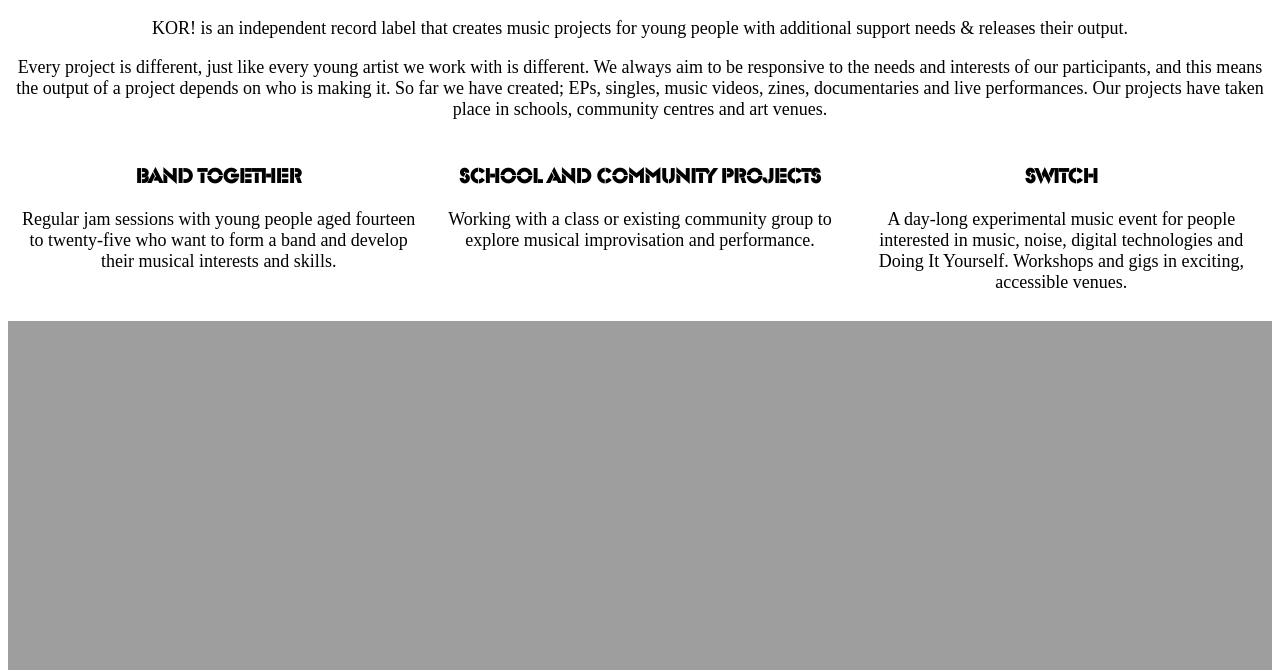
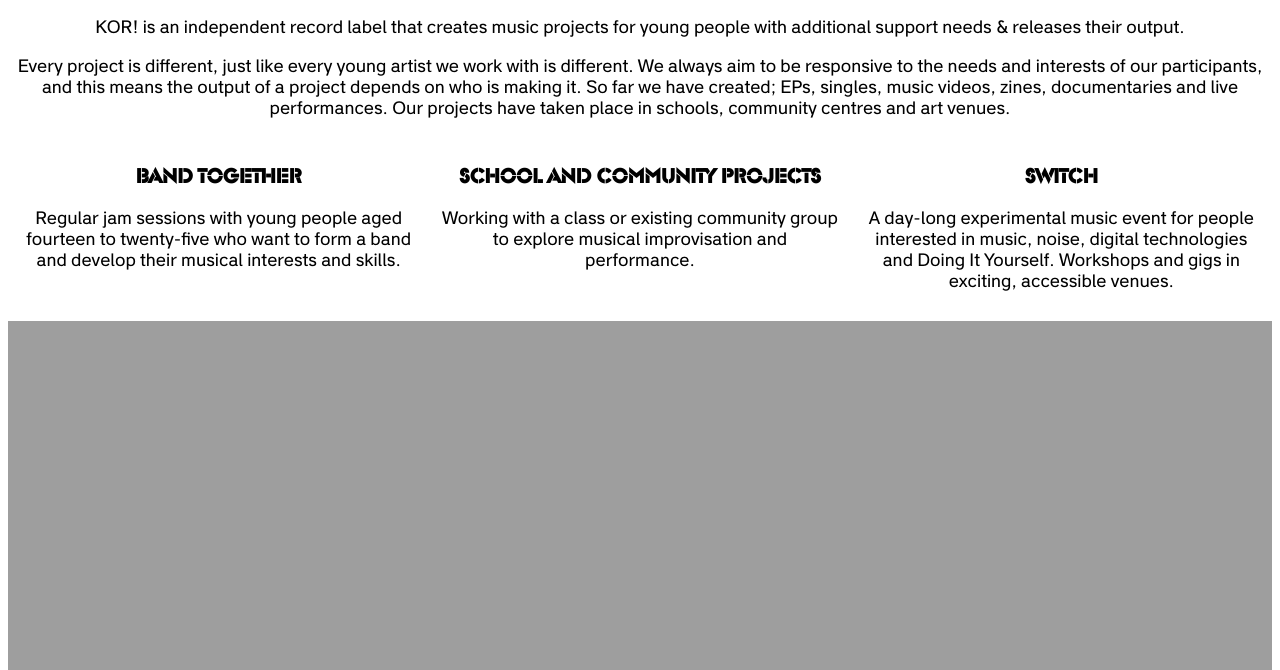
Before and after one commit to jessmcmorrow/kor-records, a website: page index.html in a window 1280 px wide. Shown: the part 130-800 px from the top of the page. Drawn offline with Linux system fonts and the light colour scheme; the site is published under a folder, as on GitHub Pages, so addresses that start at the root find nothing.

Commit message:
missing fonts

```diff
--- a/css/style.css
+++ b/css/style.css
@@ -1,8 +1,8 @@
 @font-face {
     font-family: "CircularStdBold";
-    src: url("/fonts/CircularStd-Bold.otf");
+    src: url("../fonts/CircularStd-Bold.otf");
     /* IE9 Compat Modes */
-    src: url("/fonts/CircularStd-Bold.otf") format("embedded-opentype"), /* IE6-IE8 */ url("/fonts/CircularStd-Bold.otf") format("woff2"), /* Super Modern Browsers */ url("/fonts/CircularStd-Bold.otf") format("woff"), /* Pretty Modern Browsers */ url("/fonts/CircularStd-Bold.otf") format("truetype"), /* Safari, Android, iOS */ url("/fonts/CircularStd-Bold.otf") format("svg");
+    src: url("../fonts/CircularStd-Bold.otf") format("embedded-opentype"), /* IE6-IE8 */ url("../fonts/CircularStd-Bold.otf") format("woff2"), /* Super Modern Browsers */ url("../fonts/CircularStd-Bold.otf") format("woff"), /* Pretty Modern Browsers */ url("../fonts/CircularStd-Bold.otf") format("truetype"), /* Safari, Android, iOS */ url("../fonts/CircularStd-Bold.otf") format("svg");
     /* Legacy iOS */
 }
 
@@ -10,42 +10,42 @@
     font-family: 'Studio Sans Regular';
     font-style: normal;
     font-weight: normal;
-    src: local('Studio Sans Regular'), url('/fonts/StudioSans.woff') format('woff');
+    src: local('Studio Sans Regular'), url('../fonts/StudioSans.woff') format('woff');
 }
 
 @font-face {
     font-family: 'Studio Sans ExtraLight';
     font-style: normal;
     font-weight: normal;
-    src: local('Studio Sans ExtraLight'), url('/fonts/StudioSans Extra Light.woff') format('woff');
+    src: local('Studio Sans ExtraLight'), url('../fonts/StudioSans Extra Light.woff') format('woff');
 }
 
 @font-face {
     font-family: 'Studio Sans Light';
     font-style: normal;
     font-weight: normal;
-    src: local('Studio Sans Light'), url('/fonts/StudioSans Light.woff') format('woff');
+    src: local('Studio Sans Light'), url('../fonts/StudioSans Light.woff') format('woff');
 }
 
 @font-face {
     font-family: 'Studio Sans Medium';
     font-style: normal;
     font-weight: normal;
-    src: local('Studio Sans Medium'), url('/fonts/StudioSans Medium.woff') format('woff');
+    src: local('Studio Sans Medium'), url('../fonts/StudioSans Medium.woff') format('woff');
 }
 
 @font-face {
     font-family: 'Studio Sans Bold';
     font-style: normal;
     font-weight: normal;
-    src: local('Studio Sans Bold'), url('/fonts/StudioSans Bold.woff') format('woff');
+    src: local('Studio Sans Bold'), url('../fonts/StudioSans Bold.woff') format('woff');
 }
 
 @font-face {
     font-family: 'Studio Sans ExtraBold';
     font-style: normal;
     font-weight: normal;
-    src: local('Studio Sans ExtraBold'), url('/fonts/StudioSans Extra Bold.woff') format('woff');
+    src: local('Studio Sans ExtraBold'), url('../fonts/StudioSans Extra Bold.woff') format('woff');
 }
 
 @font-face {
```
